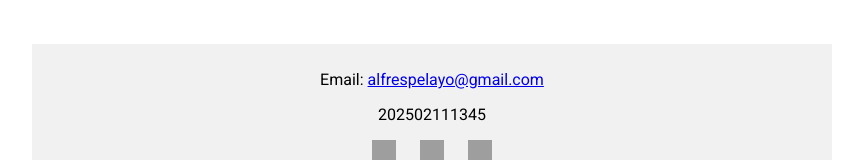
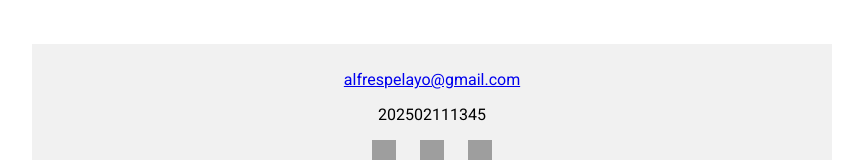
Before and after one commit to alfredoEP/alfredoEP.github.io, a plain HTML site: page index.html in a window 1280 px wide. Shown: the part 453-613 px from the top of the page, without its empty margins (208-1071 px from the left). Drawn offline with Linux system fonts and the light colour scheme; grey boxes are pictures that could not be loaded.

Commit message:
little tweak

```diff
--- a/index.html
+++ b/index.html
@@ -27,7 +27,7 @@
         </div>
         <div class="footer">
             <!-- Address and small details -->
-            <p>Email: <a href="mailto:alfrespelayo@gmail.com">alfrespelayo@gmail.com</a></p>
+            <p><a href="mailto:alfrespelayo@gmail.com">alfrespelayo@gmail.com</a></p>
             <p>202502111345</p>
             <div class="social-links">
                 <a href="https://www.linkedin.com/in/alfredo-espinoza-pelayo-957250192/" target="_blank">
```
